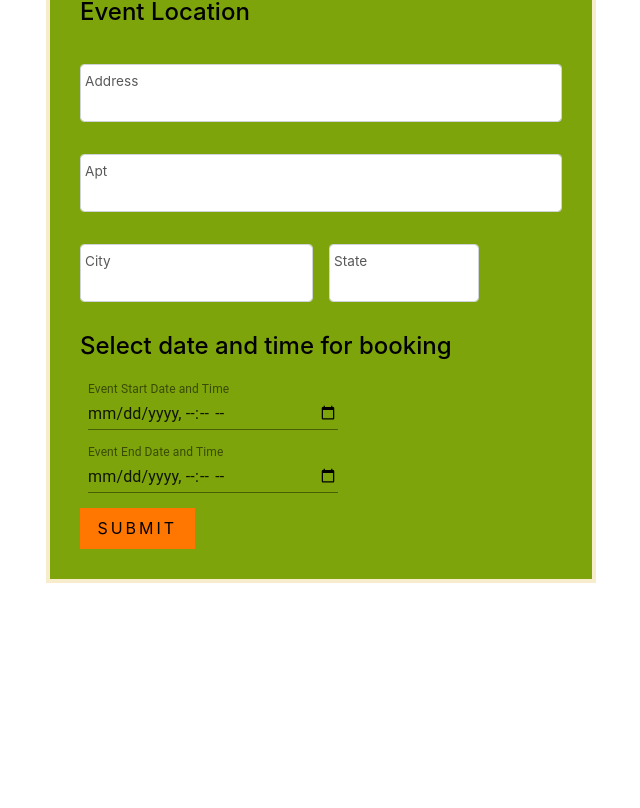
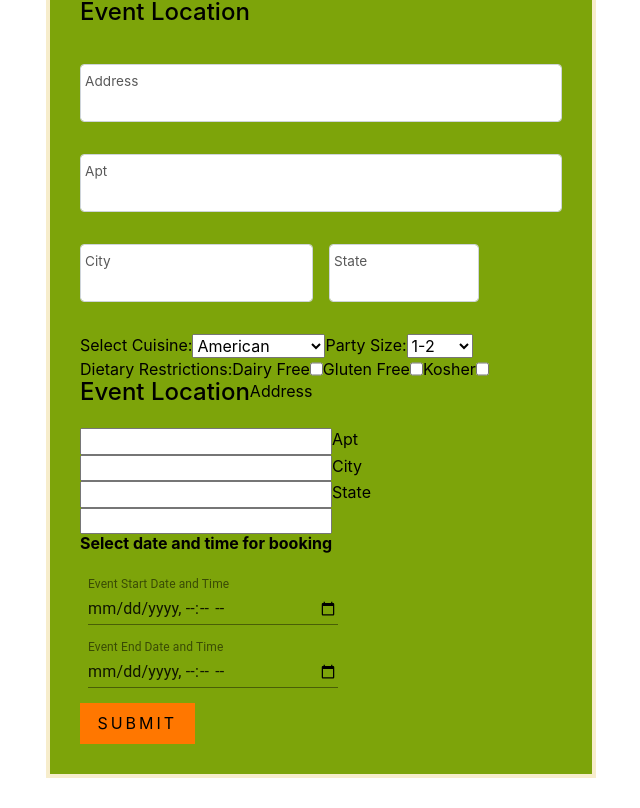
Before and after one commit to yashiazize/CapstoneProject, a React (Create React App) app in the folder front-end/: page /bookings/new in a window 1280 px wide. Shown: the part 992-1800 px from the top of the page, without its empty margins (54-694 px from the left). Before the commit the page ends 1605 px from the top, so only its background shows below. Built offline with nearby package versions, Linux system fonts and the light colour scheme; no server answers.

Commit message:
add availability to schems and seed (#23)

```diff
--- a/front-end/src/App.css
+++ b/front-end/src/App.css
@@ -349,6 +349,7 @@ h6 {
 	display: grid;
 	grid-template-columns: 1fr;
 	margin: 2rem auto;
+
 }
 .description,
 .info {
--- a/front-end/src/Components/BookingCal.js
+++ b/front-end/src/Components/BookingCal.js
@@ -33,7 +33,47 @@ const BookingCal = () => {
 	return (
 		<div>
 			<form className={classes.container} noValidate>
-      <h3>Select date and time for booking</h3>
+				<label>Select Cuisine:</label>
+				<select>
+					<option>American</option>
+					<option>Asian</option>
+					<option>Carribean</option>
+					<option>Italian</option>
+					<option>French</option>
+					<option>Mediterranean</option>
+				</select>
+
+				<label>Party Size:</label>
+				<select>
+					<option>1-2</option>
+					<option>3-4</option>
+					<option>4-10</option>
+					<option>10-20</option>
+					<option>20+</option>
+				</select>
+
+				<label>Dietary Restrictions:</label>
+				<label for="dairy_free">Dairy Free</label>
+				<input type="checkbox" name="dairy_free" />
+
+				<label for="gluten_free"> Gluten Free</label>
+				<input type="checkbox" name="gluten_free" />
+
+				<label for="kosher">Kosher</label>
+				<input type="checkbox" name="kosher" />
+
+				<h3>Event Location</h3>
+				<label>Address</label>
+				<input required />
+				<label>Apt</label>
+				<input />
+				<label>City</label>
+				<input required />
+				<label>State</label>
+				<input required />
+
+				<div>
+					<h5>Select date and time for booking</h5>
 					<TextField
 						id="startDate"
 						label="Event Start Date and Time"
@@ -60,6 +100,7 @@ const BookingCal = () => {
 							shrink: true,
 						}}
 					/>
+				</div>
 			</form>
 		</div>
 	);
--- a/front-end/src/Components/NewBookingForm.js
+++ b/front-end/src/Components/NewBookingForm.js
@@ -80,7 +80,6 @@ const NewBookingForm = () => {
       </form>
     </section>
   );
-
 };
 
 export default withRouter(NewBookingForm);
```
Lines whose indentation alone changed are shown as unchanged.
